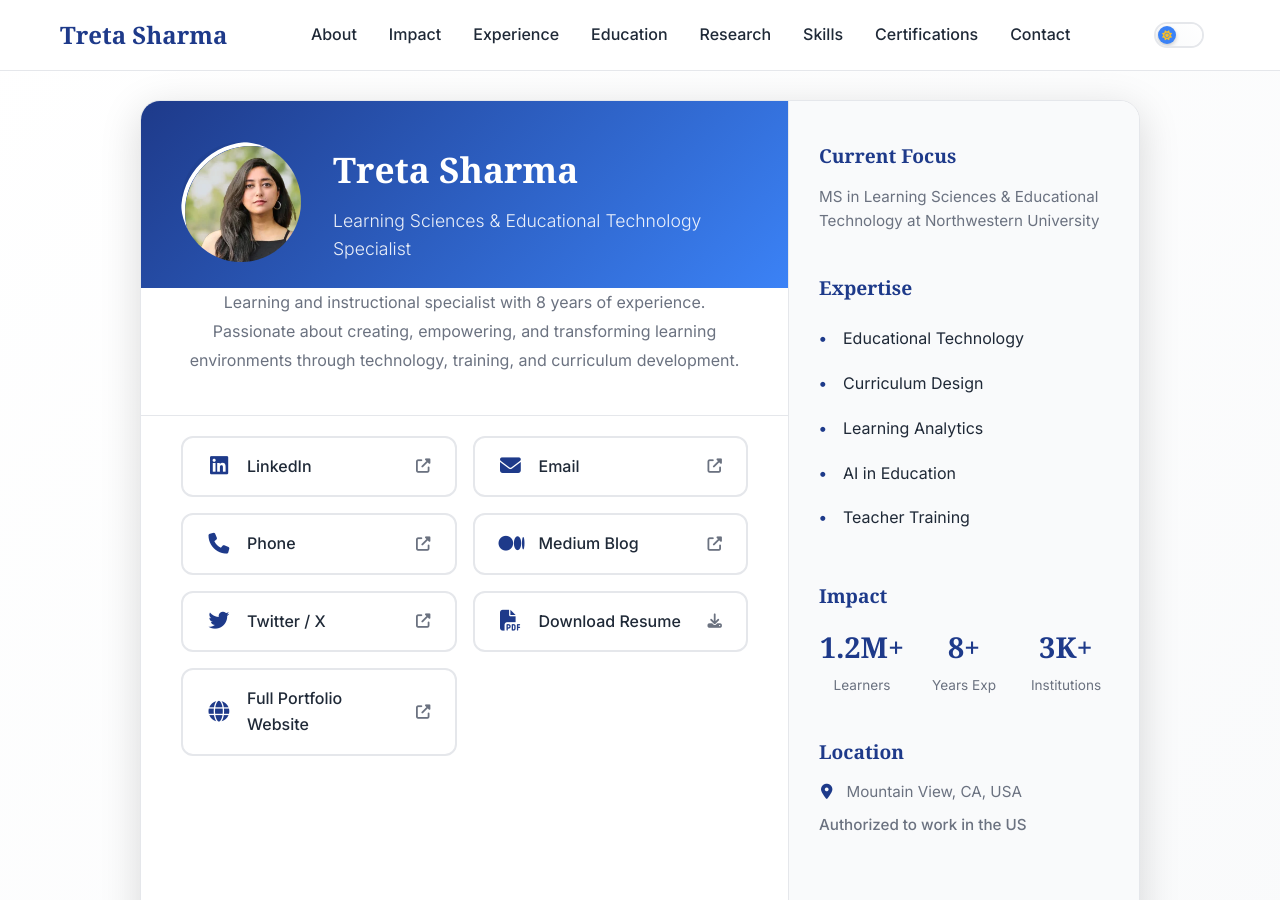
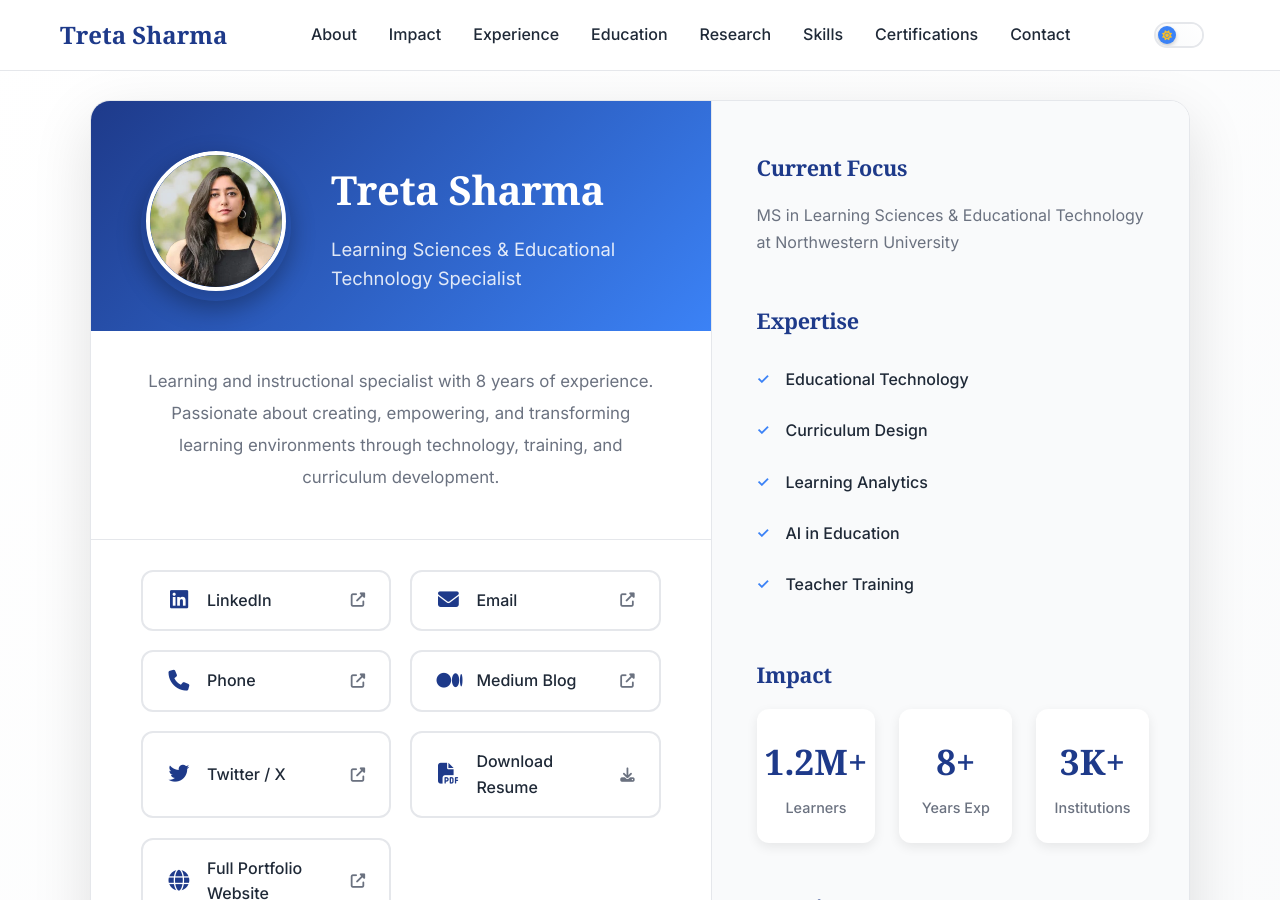
Before and after one commit to jatinkrmalik/tretasharma, a Jekyll site: the page built from me.html, in a window 1280 px wide and 900 px high. Built offline with Jekyll 4.4.1, drawn with Linux system fonts in a browser that asks for light colours; some web fonts are replaced.

Commit message:
Fix QR code rendering and improve landscape layout
Mobile:
- Increased avatar size to 150px for better QR code display
- Larger QR code (130px) now fully visible and scanable
- Improved flip animation with cubic-bezier easing
- Better shadows and visual depth on flip card
- White background for QR code for better contrast

Landscape:
- Improved overall visual design and spacing
- Larger card (1100px) with better proportions
- Enhanced profile header with better typography
- Improved bio text spacing and line height
- Better links grid with proper gap spacing
- Enhanced sidebar sections with improved typography
- Impact stats now styled as individual cards with hover effects
- Expertise list uses checkmarks instead of bullets
- Better QR code presentation in sidebar
- Overall more polished and professional appearance

```diff
--- a/assets/css/main.css
+++ b/assets/css/main.css
@@ -1757,7 +1757,7 @@
 
 .profile-header {
     text-align: center;
-    padding: 40px 30px 30px;
+    padding: 50px 30px 40px;
     background: linear-gradient(135deg, var(--primary-color) 0%, var(--accent-color) 100%);
     color: white;
     display: flex;
@@ -1766,11 +1766,11 @@
 }
 
 .avatar-flip-container {
-    perspective: 1000px;
-    width: 120px;
-    height: 120px;
+    perspective: 1200px;
+    width: 150px;
+    height: 150px;
     cursor: pointer;
-    margin-bottom: 1rem;
+    margin-bottom: 1.5rem;
 }
 
 .flip-card-inner {
@@ -1778,7 +1778,7 @@
     width: 100%;
     height: 100%;
     text-align: center;
-    transition: transform 0.6s;
+    transition: transform 0.5s cubic-bezier(0.4, 0, 0.2, 1);
     transform-style: preserve-3d;
 }
 
@@ -1795,6 +1795,7 @@
     backface-visibility: hidden;
     border-radius: 50%;
     overflow: hidden;
+    box-shadow: 0 8px 24px rgba(0, 0, 0, 0.3);
 }
 
 .flip-card-front {
@@ -1802,12 +1803,12 @@
 }
 
 .flip-card-back {
-    background: #1e3a8a;
+    background: #ffffff;
     transform: rotateY(180deg);
     display: flex;
     align-items: center;
     justify-content: center;
-    padding: 5px;
+    padding: 10px;
 }
 
 .qr-embedded {
@@ -1817,9 +1818,9 @@
 }
 
 .qr-embedded img {
-    width: 110px !important;
-    height: 110px !important;
-    border-radius: 8px;
+    width: 130px !important;
+    height: 130px !important;
+    border-radius: 0;
 }
 
 .profile-info {
@@ -1936,21 +1937,24 @@
 /* Desktop/Landscape Styles */
 @media (min-width: 900px) {
     .linktree-card {
-        max-width: 1000px !important;
+        max-width: 1100px !important;
         display: grid !important;
-        grid-template-columns: 1fr 350px !important;
+        grid-template-columns: 1.3fr 1fr !important;
         gap: 0 !important;
+        box-shadow: 0 20px 60px rgba(0, 0, 0, 0.12);
     }
 
     .linktree-main {
         border-right: 1px solid var(--border-color);
+        padding: 0;
     }
 
     .profile-header {
         text-align: left;
-        padding: 40px 40px 25px;
+        padding: 50px 50px 30px;
         flex-direction: row;
-        gap: 2rem;
+        gap: 2.5rem;
+        background: linear-gradient(135deg, var(--primary-color) 0%, var(--accent-color) 100%);
     }
 
     .avatar-flip-container {
@@ -1979,41 +1983,46 @@
     }
 
     .linktree-name {
-        font-size: 2.2rem;
-        margin-bottom: 0.6rem;
+        font-size: 2.5rem;
+        margin-bottom: 0.8rem;
+        letter-spacing: -0.5px;
     }
 
     .linktree-title {
-        font-size: 1.1rem;
+        font-size: 1.15rem;
+        font-weight: 400;
+        opacity: 0.95;
     }
 
     .desktop-bio {
         display: block;
-        padding: 0 40px 40px;
+        padding: 35px 50px 45px;
         margin-top: 0;
-        line-height: 1.8;
+        line-height: 1.9;
     }
 
     .desktop-bio p {
         margin: 0;
         color: var(--text-secondary);
-        font-size: 1rem;
+        font-size: 1.05rem;
+        font-weight: 400;
     }
 
     .linktree-links {
-        padding: 20px 40px 40px;
+        padding: 30px 50px 50px;
         grid-template-columns: repeat(2, 1fr);
         display: grid;
+        gap: 1.2rem;
     }
 
     .linktree-sidebar {
         display: block;
-        padding: 40px 30px;
+        padding: 50px 40px 50px 45px;
         background: var(--background-gray);
     }
 
     .sidebar-section {
-        margin-bottom: 2.5rem;
+        margin-bottom: 3rem;
     }
 
     .sidebar-section:last-child {
@@ -2022,15 +2031,18 @@
 
     .sidebar-section h3 {
         font-family: var(--font-serif);
-        font-size: 1.2rem;
+        font-size: 1.35rem;
         color: var(--primary-color);
-        margin-bottom: 0.8rem;
+        margin-bottom: 1rem;
+        font-weight: 600;
+        letter-spacing: -0.3px;
     }
 
     .sidebar-section p {
         color: var(--text-secondary);
-        line-height: 1.6;
-        font-size: 0.95rem;
+        line-height: 1.7;
+        font-size: 1rem;
+        font-weight: 400;
     }
 
     .expertise-list {
@@ -2039,24 +2051,27 @@
     }
 
     .expertise-list li {
-        padding: 0.6rem 0;
+        padding: 0.8rem 0;
         color: var(--text-primary);
         position: relative;
-        padding-left: 1.5rem;
+        padding-left: 1.8rem;
+        font-weight: 500;
+        font-size: 1rem;
     }
 
     .expertise-list li::before {
-        content: '•';
-        color: var(--primary-color);
+        content: '✓';
+        color: var(--accent-color);
         position: absolute;
         left: 0;
         font-weight: bold;
+        font-size: 0.9rem;
     }
 
     .impact-stats {
         display: grid;
         grid-template-columns: repeat(3, 1fr);
-        gap: 1rem;
+        gap: 1.5rem;
         text-align: center;
     }
 
@@ -2064,42 +2079,72 @@
         display: flex;
         flex-direction: column;
         align-items: center;
+        padding: 1.5rem 0.5rem;
+        background: var(--card-background);
+        border-radius: 12px;
+        box-shadow: 0 4px 12px rgba(0, 0, 0, 0.08);
+        transition: var(--transition-medium);
+    }
+
+    .stat-item:hover {
+        transform: translateY(-3px);
+        box-shadow: 0 6px 20px rgba(0, 0, 0, 0.12);
     }
 
     .stat-number {
         font-family: var(--font-serif);
-        font-size: 1.8rem;
+        font-size: 2.2rem;
         font-weight: 700;
         color: var(--primary-color);
+        margin-bottom: 0.4rem;
     }
 
     .stat-label {
-        font-size: 0.85rem;
+        font-size: 0.9rem;
         color: var(--text-secondary);
-        margin-top: 0.3rem;
+        font-weight: 500;
     }
 
     .sidebar-section i {
-        color: var(--primary-color);
-        margin-right: 0.5rem;
+        color: var(--accent-color);
+        margin-right: 0.7rem;
     }
 
     .work-status {
-        font-size: 0.85rem;
+        font-size: 0.95rem;
         color: var(--accent-color);
-        font-weight: 500;
-        margin-top: 0.5rem;
+        font-weight: 600;
+        margin-top: 1rem;
+        padding-top: 1rem;
+        border-top: 1px solid var(--border-color);
     }
 
     .qr-section {
         border: none;
-        padding: 30px 0 0;
+        padding: 35px 0 0;
         background: transparent;
         text-align: center;
     }
 
+    .qr-section .qr-code {
+        background: var(--card-background);
+        padding: 15px;
+        border-radius: 12px;
+        box-shadow: 0 4px 12px rgba(0, 0, 0, 0.08);
+        display: inline-block;
+    }
+
+    .qr-section .qr-code img {
+        border: none;
+        box-shadow: none;
+        border-radius: 4px;
+    }
+
     .qr-text {
-        margin-top: 0.8rem;
+        margin-top: 1.2rem;
+        font-size: 0.95rem;
+        font-weight: 500;
+        color: var(--text-secondary);
     }
 }
 
--- a/me.html
+++ b/me.html
@@ -144,10 +144,10 @@
             if (qrEmbedded) {
                 new QRCode(qrEmbedded, {
                     text: 'https://tretasharma.com/me/',
-                    width: 120,
-                    height: 120,
-                    colorDark: '#ffffff',
-                    colorLight: '#1e3a8a',
+                    width: 130,
+                    height: 130,
+                    colorDark: '#1e3a8a',
+                    colorLight: '#ffffff',
                     correctLevel: QRCode.CorrectLevel.H
                 });
             }
```
